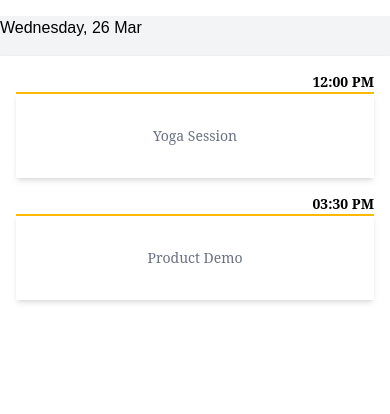
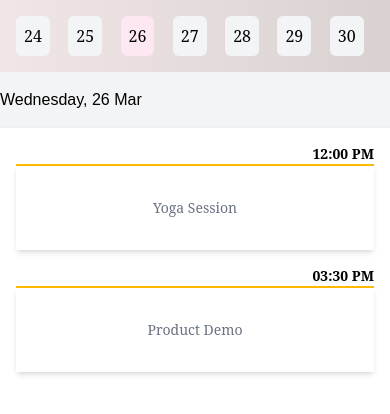
Before and after one commit to Saamiyah/kanbe, a Next.js app: page / in a window 390 px wide. Shown: the top 414 px of the page. Built offline with nearby package versions, Linux system fonts and the light colour scheme.

Commit message:
add swiping behavior for mobile devices

```diff
--- a/app/components/multidayCalendar/MultiDayCalendar.tsx
+++ b/app/components/multidayCalendar/MultiDayCalendar.tsx
@@ -10,7 +10,7 @@ import DayColumn from "../dayColumn/DayColumn";
 
 type Props = {
   eventList: EventsByDate;
-  setEventList: () => void;
+  setEventList: (events: EventsByDate) => void;
 };
 
 export default function MultiDayCalendar({ eventList, setEventList }: Props) {
@@ -77,6 +77,7 @@ export default function MultiDayCalendar({ eventList, setEventList }: Props) {
                 <DayColumn
                   events={filteredEvents[day] || []}
                   setEventList={setEventList}
+                  dateString={day}
                 />
               </div>
             );
--- a/app/components/singleDayCalendar/SingleDayCalendar.tsx
+++ b/app/components/singleDayCalendar/SingleDayCalendar.tsx
@@ -1,9 +1,11 @@
 "use client";
+
+import { addDays, format, startOfWeek } from "date-fns";
 
 import DayColumn from "../dayColumn/DayColumn";
 import { EventsByDate } from "@/app/api/data";
-import { format } from "date-fns";
 import { useState } from "react";
+import { useSwipeable } from "react-swipeable";
 
 type Props = {
   eventList: EventsByDate;
@@ -12,16 +14,50 @@ type Props = {
 
 export default function SingleDayCalendar({ eventList, setEventList }: Props) {
   const [currentDate, setCurrentDate] = useState(new Date());
+
   const formattedDate = format(currentDate, "yyyy-MM-dd");
+
+  const changeDay = (newDate: Date) => {
+    setCurrentDate(newDate);
+  };
+
+  const startOfCurrentWeek = startOfWeek(currentDate, { weekStartsOn: 1 });
+  const weekDays = Array.from({ length: 7 }, (_, i) =>
+    addDays(startOfCurrentWeek, i)
+  );
+
+  const handlers = useSwipeable({
+    onSwipedLeft: () => changeDay(addDays(currentDate, 1)),
+    onSwipedRight: () => changeDay(addDays(currentDate, -1)),
+    delta: 100,
+  });
 
   return (
     <>
-      <div className="relative w-full">
+      <header className="relative w-full font-playfair text-black p-4  bg-linear-to-r from-primary to-secondary">
+        <div className="grid grid-cols-7 gap-2 ">
+          {weekDays.map((day) => (
+            <div
+              key={day.toString()}
+              onClick={() => changeDay(day)}
+              className={`${
+                format(currentDate, "yyyy-MM-dd") ===
+                  format(day, "yyyy-MM-dd") && "bg-pink-100"
+              } p-2 w-fit flex flex-col justify-center items-center bg-gray-100 rounded-md`}
+            >
+              <div>{format(day, "dd").padStart(2, "0")}</div>
+            </div>
+          ))}
+        </div>
+      </header>
+
+      <div className="relative w-full" {...handlers}>
         <h3 className="my-4 text-black">
           {format(currentDate, "EEEE, dd MMM")}
         </h3>
 
         <DayColumn
+          dateString={formattedDate}
           events={eventList[formattedDate] || []}
           key={formattedDate}
           setEventList={setEventList}
--- a/package.json
+++ b/package.json
@@ -15,7 +15,8 @@
     "next": "15.2.3",
     "react-dnd": "^16.0.1",
     "react-dnd-html5-backend": "^16.0.1",
-    "react-dnd-touch-backend": "^16.0.1"
+    "react-dnd-touch-backend": "^16.0.1",
+    "react-swipeable": "^7.0.2"
   },
   "devDependencies": {
     "typescript": "^5",
```
Also changed, not shown: 1 other file (tests, documents, lock files or other folders).
